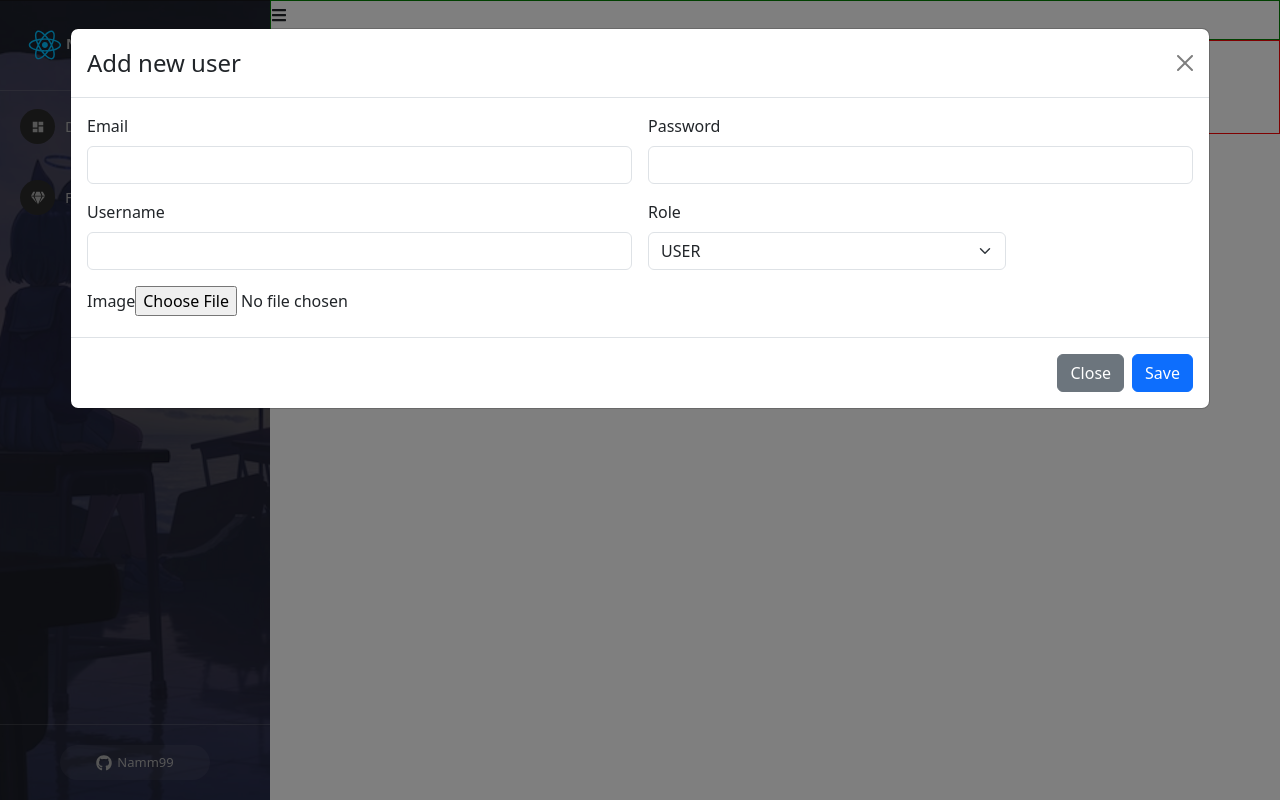
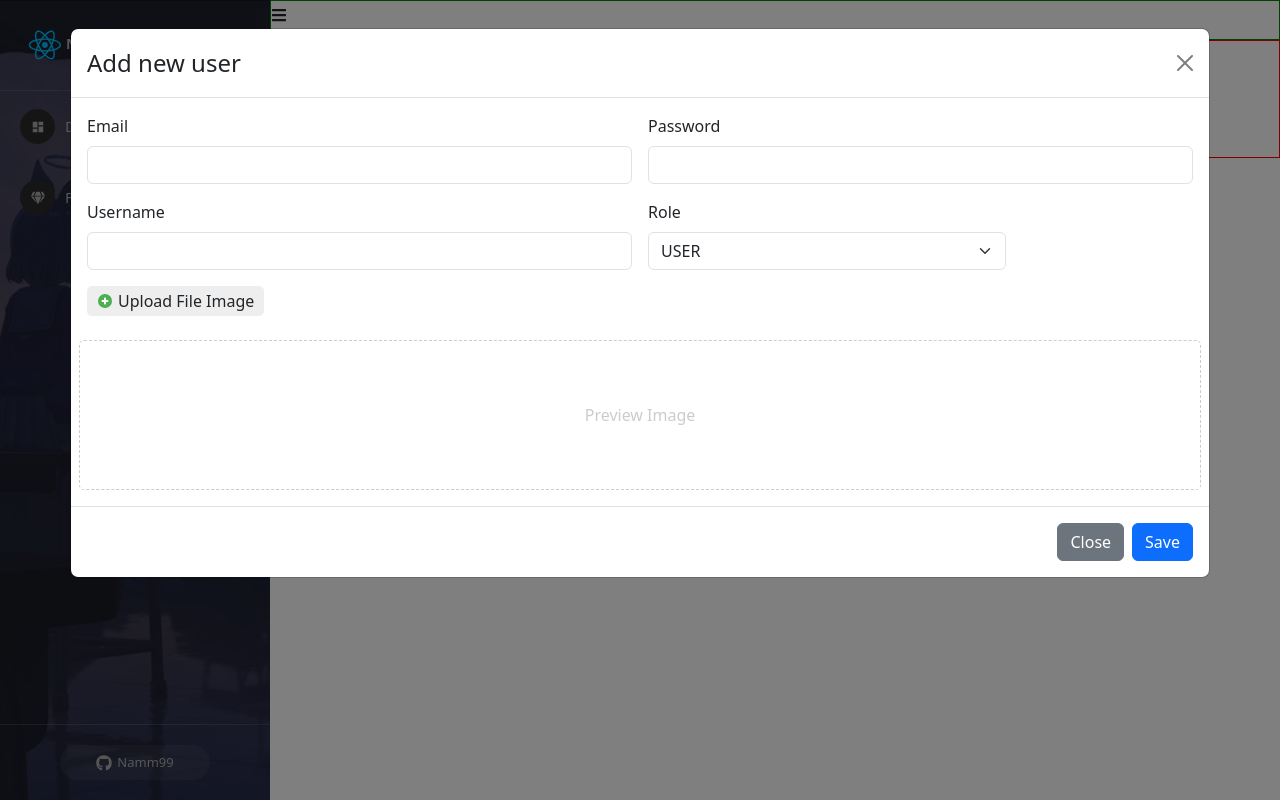
Before and after one commit to Namm99/demo-react, a React (Create React App) app in the folder base-react-redux/: page /admins/manage-user in a window 1280 px wide. Both pictures are taken after a click on the button "Launch demo modal". Built offline with nearby package versions, Linux system fonts and the light colour scheme.

Commit message:
StateModalCreateUser

```diff
--- a/base-react-redux/src/components/Admin/Content/ManageUser.js
+++ b/base-react-redux/src/components/Admin/Content/ManageUser.js
@@ -1,4 +1,5 @@
 import ModalCreateUser from './ModalCreateUser';
+import './ManageUser.scss';
 
 const ManageUser = (props) => {
     return (
@@ -12,8 +13,8 @@
                 </div>
                 <div>
                     table users
-                    <ModalCreateUser />
                 </div>
+                <ModalCreateUser />
             </div>
         </div>
     )
--- /dev/null
+++ b/base-react-redux/src/components/Admin/Content/ManageUser.scss
@@ -0,0 +1,36 @@
+.manage-user-container {
+    .users-content {}
+}
+
+.modal-add-user {
+    .img-preview {
+        border         : 1px dashed #ccc;
+        height         : 150px;
+        border-radius  : 5px;
+        display        : flex;
+        justify-content: center;
+        align-items    : center;
+        color          : #ccc;
+
+        img {
+            max-width : 100%;
+            max-height: 100%;
+        }
+    }
+
+    .label-upload {
+        display      : flex;
+        align-items  : center;
+        gap          : 5px;
+        border       : none;
+        border-radius: 5px;
+        width        : fit-content;
+        padding      : 3px 10px;
+        background   : #eeeeee;
+        cursor       : pointer;
+
+        &:hover {
+            background-color: #dcdcdc;
+        }
+    }
+}
--- a/base-react-redux/src/components/Admin/Content/ModalCreateUser.js
+++ b/base-react-redux/src/components/Admin/Content/ModalCreateUser.js
@@ -1,13 +1,34 @@
+import { use } from 'react';
 import { useState } from 'react';
 import Button from 'react-bootstrap/Button';
 import Modal from 'react-bootstrap/Modal';
+import { FcPlus } from 'react-icons/fc'
 
 
 const ModalCreateUser = () => {
     const [show, setShow] = useState(false);
-
     const handleClose = () => setShow(false);
     const handleShow = () => setShow(true);
+
+    const [email, setEmail] = useState("");
+    const [password, setPassword] = useState("");
+    const [username, setUsername] = useState("");
+    const [role, setRole] = useState("USER");
+    const [image, setImage] = useState("");
+    const [previewImage, setPreviewImage] = useState("")
+
+
+
+    //function
+    const handleUploadImage = (event) => {
+        if (event.target && event.target.files && event.target.files[0]) {
+            setPreviewImage(URL.createObjectURL(event.target.files[0]))
+            setImage(event.target.files[0])
+        } else {
+            // setPreviewImage("");
+        }
+        console.log("Upload file", event.target.files[0])
+    }
 
     return (
         <>
@@ -20,6 +41,7 @@
                 onHide={handleClose}
                 size='xl'
                 backdrop='static'
+                className='modal-add-user'
             >
 
                 <Modal.Header closeButton>
@@ -29,26 +51,48 @@
                     <form className="row g-3">
                         <div className="col-md-6">
                             <label className="form-label">Email</label>
-                            <input type="email" className="form-control" />
+                            <input type="email" className="form-control"
+                                value={email}
+                                onChange={(event) => setEmail(event.target.value)}
+                            />
                         </div>
                         <div className="col-md-6">
                             <label className="form-label">Password</label>
-                            <input type="password" className="form-control" />
+                            <input type="password" className="form-control"
+                                value={password}
+                                onChange={(event) => setPassword(event.target.value)}
+                            />
                         </div>
                         <div className="col-md-6">
                             <label className="form-label">Username</label>
-                            <input type="text" className="form-control" />
+                            <input type="text" className="form-control"
+                                value={username}
+                                onChange={(event) => setUsername(event.target.value)}
+                            />
                         </div>
                         <div className="col-md-4">
                             <label className="form-label">Role</label>
-                            <select className="form-select">
-                                <option selected value="USER">USER</option>
+                            <select className="form-select"
+                                value={role}
+                                onChange={(event) => setRole(event.target.value)}>
+                                <option value="USER">USER</option>
                                 <option value="ADMIN">ADMIN</option>
                             </select>
                         </div>
                         <div className="col-md-12">
-                            <label className="form-label">Image</label>
-                            <input type='file' />
+                            <label className="form-label label-upload " htmlFor='lableUpload'>
+                                <FcPlus />Upload File Image
+                            </label>
+                            <input type='file' hidden id='lableUpload'
+                                onChange={(event) => handleUploadImage(event)}
+                            />
+                        </div>
+                        <div className="col-md-12 img-preview">
+                            {previewImage ?
+                                <img src={previewImage} />
+                                :
+                                <span>Preview Image</span>
+                            }
                         </div>
                     </form>
                 </Modal.Body>
```
